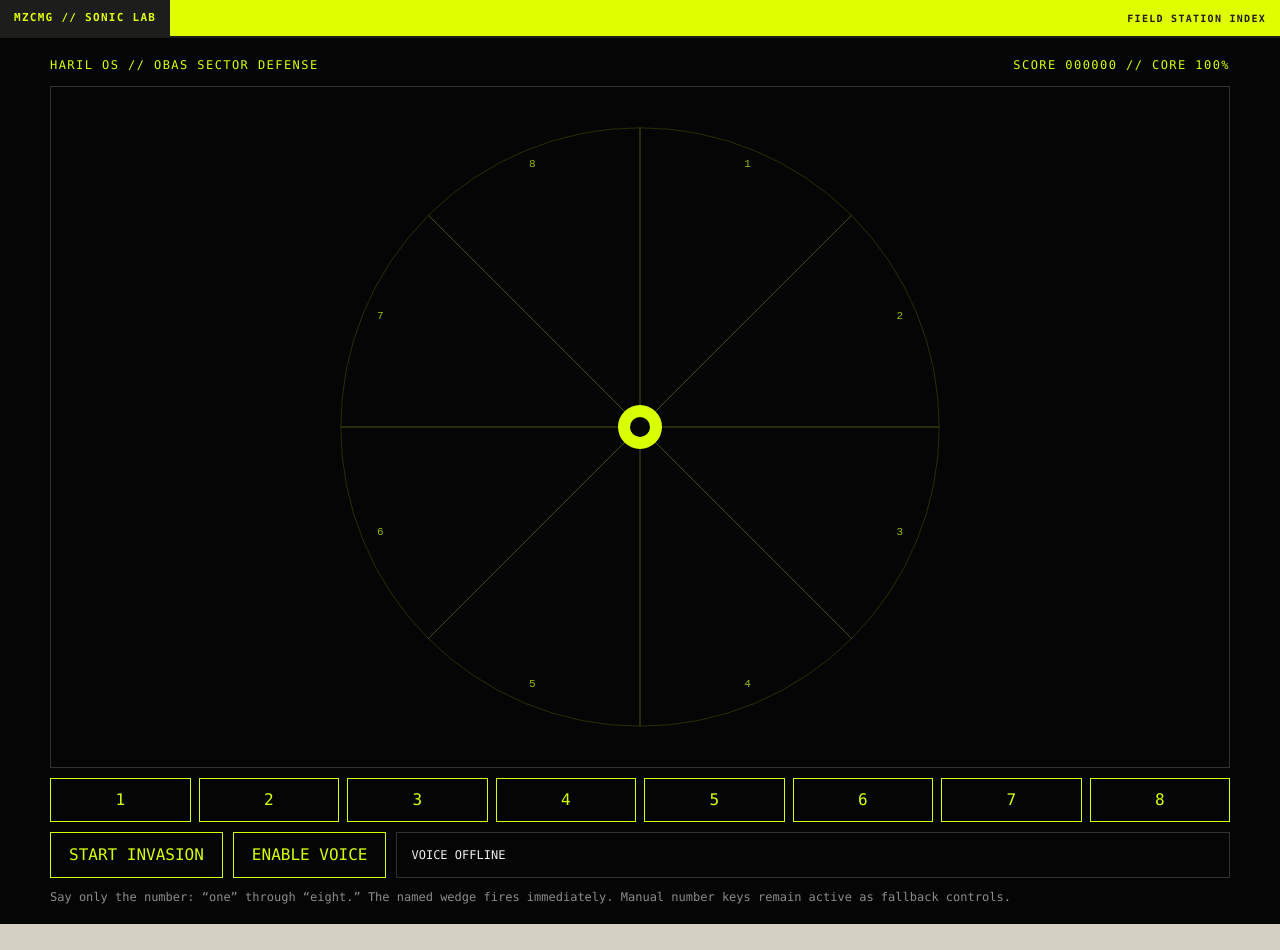
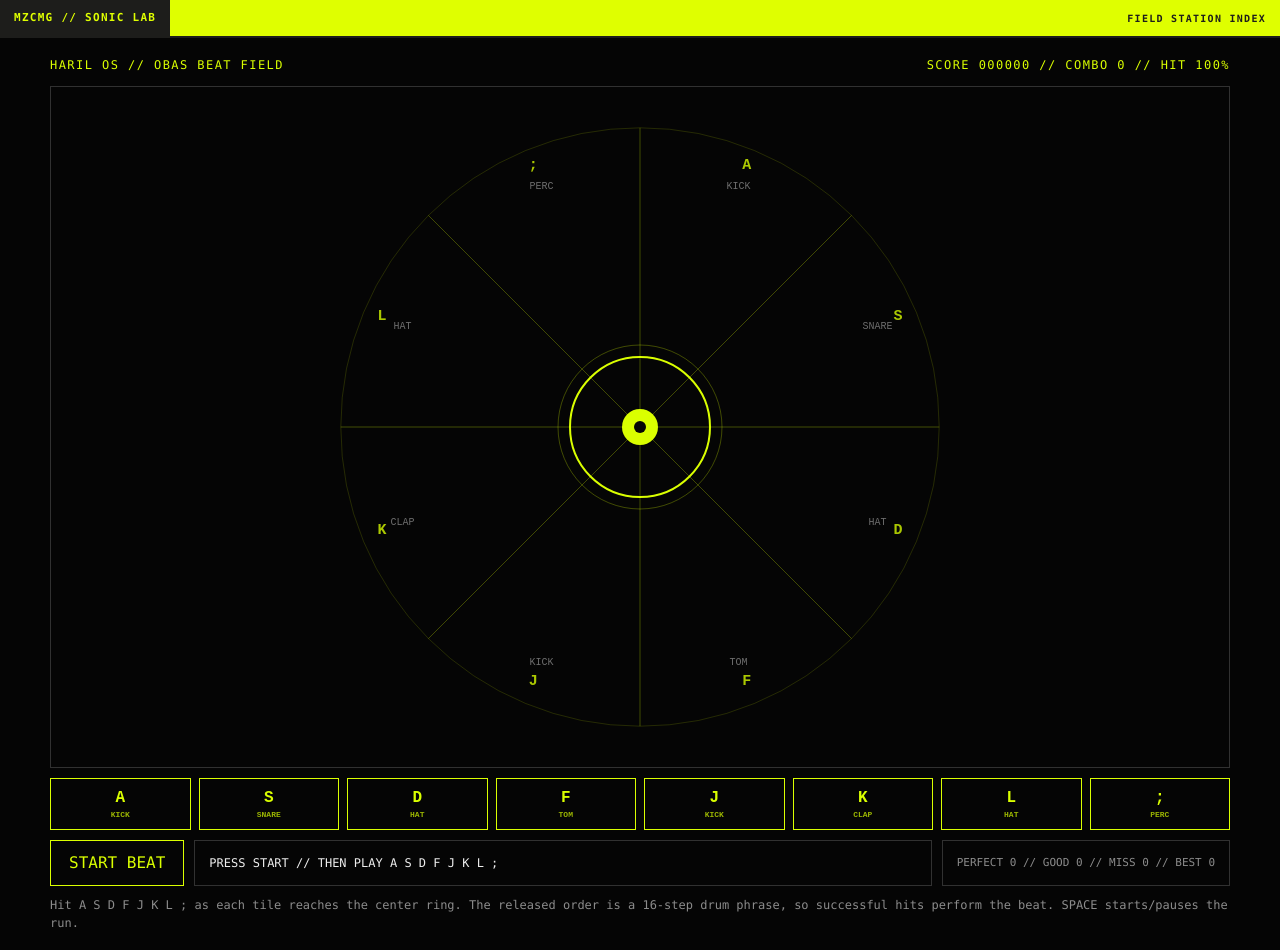
Before and after one commit to matchzimmerman/mz-audio-tools, a Next.js app: page /obas-sector-defense in a window 1280 px wide. Before the commit the page ends 924 px from the top, so only its background shows below. Built offline with nearby package versions, Linux system fonts and the light colour scheme.

Commit message:
Turn OBAS sector defense into keyboard beat game

```diff
--- a/app/obas-sector-defense/page.tsx
+++ b/app/obas-sector-defense/page.tsx
@@ -3,133 +3,204 @@
 import { useEffect, useRef, useState } from 'react';
 
 const SECTORS = 8;
-const WORDS: Record<string, number> = {
-  one: 1, two: 2, three: 3, four: 4,
-  five: 5, six: 6, seven: 7, eight: 8,
+const KEYS = ['a', 's', 'd', 'f', 'j', 'k', 'l', ';'];
+const LABELS = ['A', 'S', 'D', 'F', 'J', 'K', 'L', ';'];
+const VOICES = ['KICK', 'SNARE', 'HAT', 'TOM', 'KICK', 'CLAP', 'HAT', 'PERC'];
+const STEP_MS = 250;
+const TRAVEL_MS = 1800;
+const HIT_RADIUS = 70;
+const PERFECT_WINDOW = 70;
+const GOOD_WINDOW = 135;
+
+type Note = {
+  id: number;
+  sector: number;
+  bornAt: number;
+  hitAt: number;
+  judged: boolean;
+  hit: boolean;
 };
 
-type Invader = { id: number; sector: number; r: number; speed: number; wobble: number };
-type Blast = { sector: number; life: number };
+type Pulse = { sector: number; life: number; strength: number };
 
-function parseSector(text: string) {
-  const t = text.toLowerCase().replace(/[^a-z0-9 ]/g, ' ').replace(/\s+/g, ' ').trim();
-  for (const [word, n] of Object.entries(WORDS)) {
-    if (t === word || t === String(n)) return n;
-  }
-  return null;
-}
+type PatternStep = number[];
+
+const PATTERN: PatternStep[] = [
+  [0, 2], [], [2], [],
+  [1, 2], [], [2], [6],
+  [4, 2], [], [2, 7], [],
+  [5, 2], [], [2], [3, 6],
+];
 
 export default function ObasSectorDefensePage() {
   const canvasRef = useRef<HTMLCanvasElement | null>(null);
-  const invadersRef = useRef<Invader[]>([]);
-  const blastsRef = useRef<Blast[]>([]);
+  const notesRef = useRef<Note[]>([]);
+  const pulsesRef = useRef<Pulse[]>([]);
   const nextIdRef = useRef(1);
-  const recognitionRef = useRef<any>(null);
-  const shouldListenRef = useRef(false);
+  const audioRef = useRef<AudioContext | null>(null);
+  const runningRef = useRef(false);
+  const startTimeRef = useRef(0);
+  const nextStepRef = useRef(0);
 
+  const [running, setRunning] = useState(false);
   const [score, setScore] = useState(0);
-  const [core, setCore] = useState(100);
-  const [heard, setHeard] = useState('VOICE OFFLINE');
-  const [listening, setListening] = useState(false);
-  const [supported, setSupported] = useState(true);
-  const [started, setStarted] = useState(false);
+  const [combo, setCombo] = useState(0);
+  const [bestCombo, setBestCombo] = useState(0);
+  const [status, setStatus] = useState('PRESS START // THEN PLAY A S D F J K L ;');
+  const [lastKey, setLastKey] = useState('—');
+  const [accuracy, setAccuracy] = useState({ perfect: 0, good: 0, miss: 0 });
 
-  function fireSector(sector: number) {
-    blastsRef.current.push({ sector, life: 1 });
-    let hits = 0;
-    invadersRef.current = invadersRef.current.filter((inv) => {
-      if (inv.sector === sector) { hits += 1; return false; }
-      return true;
+  function ensureAudio() {
+    if (!audioRef.current) {
+      const Ctx = window.AudioContext || (window as any).webkitAudioContext;
+      if (Ctx) audioRef.current = new Ctx();
+    }
+    if (audioRef.current?.state === 'suspended') audioRef.current.resume();
+    return audioRef.current;
+  }
+
+  function noiseBuffer(ctx: AudioContext, seconds = 0.18) {
+    const buffer = ctx.createBuffer(1, Math.floor(ctx.sampleRate * seconds), ctx.sampleRate);
+    const data = buffer.getChannelData(0);
+    for (let i = 0; i < data.length; i++) data[i] = Math.random() * 2 - 1;
+    return buffer;
+  }
+
+  function playVoice(sector: number, strength = 1) {
+    const ctx = ensureAudio();
+    if (!ctx) return;
+    const now = ctx.currentTime;
+    const voice = VOICES[sector];
+
+    if (voice === 'KICK') {
+      const osc = ctx.createOscillator();
+      const gain = ctx.createGain();
+      osc.type = 'sine';
+      osc.frequency.setValueAtTime(120, now);
+      osc.frequency.exponentialRampToValueAtTime(42, now + 0.14);
+      gain.gain.setValueAtTime(0.0001, now);
+      gain.gain.exponentialRampToValueAtTime(0.85 * strength, now + 0.006);
+      gain.gain.exponentialRampToValueAtTime(0.0001, now + 0.2);
+      osc.connect(gain).connect(ctx.destination);
+      osc.start(now); osc.stop(now + 0.22);
+      return;
+    }
+
+    if (voice === 'SNARE' || voice === 'CLAP' || voice === 'HAT' || voice === 'PERC') {
+      const src = ctx.createBufferSource();
+      const gain = ctx.createGain();
+      const filter = ctx.createBiquadFilter();
+      src.buffer = noiseBuffer(ctx, voice === 'HAT' ? 0.06 : 0.16);
+      filter.type = voice === 'HAT' ? 'highpass' : 'bandpass';
+      filter.frequency.value = voice === 'HAT' ? 6200 : voice === 'CLAP' ? 1800 : 1200;
+      filter.Q.value = voice === 'HAT' ? 0.7 : 1.1;
+      gain.gain.setValueAtTime(0.55 * strength, now);
+      gain.gain.exponentialRampToValueAtTime(0.0001, now + (voice === 'HAT' ? 0.055 : 0.16));
+      src.connect(filter).connect(gain).connect(ctx.destination);
+      src.start(now);
+      return;
+    }
+
+    const osc = ctx.createOscillator();
+    const gain = ctx.createGain();
+    osc.type = 'triangle';
+    osc.frequency.setValueAtTime(220 + sector * 34, now);
+    osc.frequency.exponentialRampToValueAtTime(95 + sector * 12, now + 0.12);
+    gain.gain.setValueAtTime(0.4 * strength, now);
+    gain.gain.exponentialRampToValueAtTime(0.0001, now + 0.18);
+    osc.connect(gain).connect(ctx.destination);
+    osc.start(now); osc.stop(now + 0.2);
+  }
+
+  function spawnStep(stepIndex: number, now: number) {
+    const lanes = PATTERN[stepIndex % PATTERN.length];
+    for (const sector of lanes) {
+      notesRef.current.push({
+        id: nextIdRef.current++,
+        sector,
+        bornAt: now,
+        hitAt: now + TRAVEL_MS,
+        judged: false,
+        hit: false,
+      });
+    }
+  }
+
+  function judgeSector(sector: number) {
+    if (!runningRef.current) return;
+    const now = performance.now();
+    setLastKey(LABELS[sector]);
+
+    let candidate: Note | null = null;
+    let delta = Infinity;
+    for (const note of notesRef.current) {
+      if (note.sector !== sector || note.judged) continue;
+      const d = Math.abs(note.hitAt - now);
+      if (d < delta) { delta = d; candidate = note; }
+    }
+
+    if (!candidate || delta > GOOD_WINDOW) {
+      setCombo(0);
+      setStatus(`${LABELS[sector]} // EARLY OR LATE`);
+      pulsesRef.current.push({ sector, life: 1, strength: 0.35 });
+      return;
+    }
+
+    candidate.judged = true;
+    candidate.hit = true;
+    const perfect = delta <= PERFECT_WINDOW;
+    const pts = perfect ? 150 : 80;
+    const nextCombo = combo + 1;
+    setScore((v) => v + pts + Math.min(200, nextCombo * 4));
+    setCombo((v) => {
+      const n = v + 1;
+      setBestCombo((b) => Math.max(b, n));
+      return n;
     });
-    if (hits) setScore((s) => s + hits * 100);
-    setHeard(`${sector} // FIRE`);
+    setAccuracy((a) => perfect ? { ...a, perfect: a.perfect + 1 } : { ...a, good: a.good + 1 });
+    setStatus(`${LABELS[sector]} // ${perfect ? 'PERFECT' : 'GOOD'} // ${VOICES[sector]}`);
+    pulsesRef.current.push({ sector, life: 1, strength: perfect ? 1 : 0.72 });
+    playVoice(sector, perfect ? 1 : 0.8);
   }
 
   useEffect(() => {
-    const Recognition = (window as any).SpeechRecognition || (window as any).webkitSpeechRecognition;
-    if (!Recognition) {
-      setSupported(false);
-      setHeard('VOICE UNSUPPORTED IN THIS BROWSER');
-      return;
-    }
-
-    const recognition = new Recognition();
-    recognition.continuous = true;
-    recognition.interimResults = true;
-    recognition.lang = 'en-US';
-
-    recognition.onstart = () => {
-      setListening(true);
-      setHeard('LISTENING // SAY “THREE”');
-    };
-
-    recognition.onresult = (event: any) => {
-      let transcript = '';
-      let finalTranscript = '';
-      for (let i = event.resultIndex; i < event.results.length; i++) {
-        const chunk = event.results[i]?.[0]?.transcript || '';
-        transcript += chunk;
-        if (event.results[i]?.isFinal) finalTranscript += chunk;
+    const onKey = (event: KeyboardEvent) => {
+      if (event.repeat) return;
+      const key = event.key.toLowerCase();
+      const sector = KEYS.indexOf(key);
+      if (sector >= 0) {
+        event.preventDefault();
+        judgeSector(sector);
       }
-
-      if (transcript.trim()) setHeard(transcript.trim().toUpperCase());
-
-      if (finalTranscript.trim()) {
-        const sector = parseSector(finalTranscript);
-        if (sector) fireSector(sector);
-        else setHeard(`${finalTranscript.trim().toUpperCase()} // NO MATCH`);
+      if (event.code === 'Space') {
+        event.preventDefault();
+        toggleRun();
       }
     };
+    window.addEventListener('keydown', onKey);
+    return () => window.removeEventListener('keydown', onKey);
+  });
 
-    recognition.onerror = (event: any) => {
-      const code = String(event?.error || 'unknown').toUpperCase();
-      setHeard(`VOICE ERROR // ${code}`);
-      if (code === 'NOT-ALLOWED' || code === 'SERVICE-NOT-ALLOWED') {
-        shouldListenRef.current = false;
-        setListening(false);
+  function toggleRun() {
+    ensureAudio();
+    setRunning((current) => {
+      const next = !current;
+      runningRef.current = next;
+      if (next) {
+        const now = performance.now();
+        startTimeRef.current = now;
+        nextStepRef.current = 0;
+        notesRef.current = [];
+        pulsesRef.current = [];
+        setScore(0);
+        setCombo(0);
+        setAccuracy({ perfect: 0, good: 0, miss: 0 });
+        setStatus('BEAT RUNNING // FOLLOW THE INCOMING TILES');
+      } else {
+        setStatus('PAUSED // SPACE OR START TO RESUME');
       }
-    };
-
-    recognition.onend = () => {
-      setListening(false);
-      if (shouldListenRef.current) {
-        window.setTimeout(() => {
-          if (!shouldListenRef.current) return;
-          try { recognition.start(); } catch {}
-        }, 180);
-      }
-    };
-
-    recognitionRef.current = recognition;
-
-    return () => {
-      shouldListenRef.current = false;
-      recognitionRef.current = null;
-      try { recognition.abort(); } catch {}
-    };
-  }, []);
-
-  function toggleVoice() {
-    const recognition = recognitionRef.current;
-    if (!recognition) {
-      setHeard('VOICE ENGINE NOT READY');
-      return;
-    }
-
-    if (!shouldListenRef.current) {
-      shouldListenRef.current = true;
-      setHeard('REQUESTING MICROPHONE // SAY “THREE”');
-      try {
-        recognition.start();
-      } catch (err: any) {
-        setHeard(`VOICE START ERROR // ${String(err?.message || err).toUpperCase()}`);
-      }
-    } else {
-      shouldListenRef.current = false;
-      setListening(false);
-      try { recognition.stop(); } catch {}
-      setHeard('VOICE OFFLINE');
-    }
+      return next;
+    });
   }
 
   useEffect(() => {
@@ -139,7 +210,6 @@ export default function ObasSectorDefensePage() {
     if (!ctx) return;
     let raf = 0;
     let last = performance.now();
-    let spawnClock = 0;
 
     const resize = () => {
       const r = canvas.getBoundingClientRect();
@@ -148,95 +218,126 @@ export default function ObasSectorDefensePage() {
       canvas.height = Math.max(1, Math.floor(r.height * dpr));
       ctx.setTransform(dpr, 0, 0, dpr, 0, 0);
     };
-
     resize();
     const ro = new ResizeObserver(resize);
     ro.observe(canvas);
 
     const draw = (now: number) => {
-      const dt = Math.min(40, now - last);
+      const dt = Math.min(50, now - last);
       last = now;
       const w = canvas.clientWidth;
       const h = canvas.clientHeight;
       const cx = w / 2;
       const cy = h / 2;
-      const radius = Math.max(100, Math.min(w, h) * 0.44);
+      const radius = Math.max(150, Math.min(w, h) * 0.44);
+      const wedge = Math.PI * 2 / SECTORS;
 
       ctx.fillStyle = '#050505';
       ctx.fillRect(0, 0, w, h);
 
+      if (runningRef.current) {
+        const elapsed = now - startTimeRef.current;
+        const targetStep = Math.floor(elapsed / STEP_MS) + Math.ceil(TRAVEL_MS / STEP_MS);
+        while (nextStepRef.current <= targetStep) {
+          const scheduledBorn = startTimeRef.current + nextStepRef.current * STEP_MS - TRAVEL_MS;
+          if (scheduledBorn <= now) spawnStep(nextStepRef.current, scheduledBorn);
+          nextStepRef.current += 1;
+        }
+      }
+
       for (let i = 0; i < SECTORS; i++) {
-        const a0 = -Math.PI / 2 + i * (Math.PI * 2 / SECTORS);
-        const a1 = a0 + Math.PI * 2 / SECTORS;
+        const a0 = -Math.PI / 2 + i * wedge;
+        const a1 = a0 + wedge;
+        const am = (a0 + a1) / 2;
+
         ctx.beginPath();
         ctx.moveTo(cx, cy);
         ctx.arc(cx, cy, radius, a0, a1);
         ctx.closePath();
-        ctx.strokeStyle = 'rgba(218,255,0,.16)';
+        ctx.strokeStyle = 'rgba(218,255,0,.15)';
         ctx.lineWidth = 1;
         ctx.stroke();
 
-        const am = (a0 + a1) / 2;
-        ctx.fillStyle = 'rgba(218,255,0,.72)';
-        ctx.font = '11px monospace';
+        ctx.fillStyle = 'rgba(218,255,0,.78)';
+        ctx.font = '700 15px ui-monospace, monospace';
         ctx.textAlign = 'center';
-        ctx.fillText(`${i + 1}`, cx + Math.cos(am) * (radius - 18), cy + Math.sin(am) * (radius - 18));
+        ctx.fillText(LABELS[i], cx + Math.cos(am) * (radius - 20), cy + Math.sin(am) * (radius - 20));
+        ctx.font = '10px ui-monospace, monospace';
+        ctx.fillStyle = 'rgba(255,255,255,.42)';
+        ctx.fillText(VOICES[i], cx + Math.cos(am) * (radius - 42), cy + Math.sin(am) * (radius - 42));
       }
 
-      if (started) {
-        spawnClock += dt;
-        if (spawnClock > 820) {
-          spawnClock = 0;
-          invadersRef.current.push({
-            id: nextIdRef.current++,
-            sector: 1 + Math.floor(Math.random() * SECTORS),
-            r: radius - 20,
-            speed: 0.025 + Math.random() * 0.018,
-            wobble: Math.random() * Math.PI * 2,
-          });
+      // Hit ring
+      ctx.beginPath();
+      ctx.arc(cx, cy, HIT_RADIUS, 0, Math.PI * 2);
+      ctx.strokeStyle = '#daff00';
+      ctx.lineWidth = 2;
+      ctx.stroke();
+      ctx.beginPath();
+      ctx.arc(cx, cy, HIT_RADIUS + 12, 0, Math.PI * 2);
+      ctx.strokeStyle = 'rgba(218,255,0,.28)';
+      ctx.lineWidth = 1;
+      ctx.stroke();
+
+      const survivors: Note[] = [];
+      for (const note of notesRef.current) {
+        const remaining = note.hitAt - now;
+
+        if (!note.judged && remaining < -GOOD_WINDOW) {
+          note.judged = true;
+          setCombo(0);
+          setAccuracy((a) => ({ ...a, miss: a.miss + 1 }));
+          setStatus(`${LABELS[note.sector]} // MISS`);
         }
+
+        if (note.judged && note.hit && remaining < -220) continue;
+        if (note.judged && !note.hit && remaining < -300) continue;
+
+        survivors.push(note);
+
+        const progress = Math.max(0, Math.min(1, 1 - remaining / TRAVEL_MS));
+        const r = radius - 34 - progress * (radius - 34 - HIT_RADIUS);
+        const am = -Math.PI / 2 + (note.sector + 0.5) * wedge;
+        const x = cx + Math.cos(am) * r;
+        const y = cy + Math.sin(am) * r;
+        const size = 9 + progress * 8;
+
+        ctx.save();
+        ctx.translate(Math.round(x), Math.round(y));
+        ctx.rotate(am + Math.PI / 4);
+        ctx.fillStyle = note.hit ? 'rgba(218,255,0,.18)' : '#daff00';
+        ctx.fillRect(-size / 2, -size / 2, size, size);
+        if (!note.hit) {
+          ctx.fillStyle = '#050505';
+          ctx.fillRect(-2.5, -2.5, 5, 5);
+        }
+        ctx.restore();
       }
+      notesRef.current = survivors;
 
-      const survivors: Invader[] = [];
-      for (const inv of invadersRef.current) {
-        inv.r -= inv.speed * dt;
-        inv.wobble += dt * 0.003;
-        if (inv.r < 34) {
-          setCore((v) => Math.max(0, v - 8));
-          continue;
-        }
-        survivors.push(inv);
-        const am = -Math.PI / 2 + (inv.sector - 0.5) * (Math.PI * 2 / SECTORS);
-        const drift = Math.sin(inv.wobble) * 0.05;
-        const x = cx + Math.cos(am + drift) * inv.r;
-        const y = cy + Math.sin(am + drift) * inv.r;
-        ctx.fillStyle = '#daff00';
-        ctx.fillRect(Math.round(x - 6), Math.round(y - 6), 12, 12);
-        ctx.fillStyle = '#050505';
-        ctx.fillRect(Math.round(x - 2), Math.round(y - 2), 4, 4);
-      }
-      invadersRef.current = survivors;
-
-      blastsRef.current = blastsRef.current.filter((b) => {
-        b.life -= dt * 0.0045;
-        if (b.life <= 0) return false;
-        const a0 = -Math.PI / 2 + (b.sector - 1) * (Math.PI * 2 / SECTORS);
-        const a1 = a0 + Math.PI * 2 / SECTORS;
+      pulsesRef.current = pulsesRef.current.filter((pulse) => {
+        pulse.life -= dt * 0.006;
+        if (pulse.life <= 0) return false;
+        const a0 = -Math.PI / 2 + pulse.sector * wedge;
+        const a1 = a0 + wedge;
         ctx.beginPath();
         ctx.moveTo(cx, cy);
-        ctx.arc(cx, cy, radius, a0, a1);
+        ctx.arc(cx, cy, HIT_RADIUS + 38 * (1 - pulse.life), a0, a1);
         ctx.closePath();
-        ctx.fillStyle = `rgba(218,255,0,${Math.max(0, b.life) * 0.82})`;
+        ctx.fillStyle = `rgba(218,255,0,${pulse.life * 0.5 * pulse.strength})`;
         ctx.fill();
         return true;
       });
 
+      // Center sequencer pulse
+      const beatPhase = ((now - startTimeRef.current) % STEP_MS) / STEP_MS;
+      const centerR = 18 + (runningRef.current ? (1 - beatPhase) * 8 : 0);
       ctx.beginPath();
-      ctx.arc(cx, cy, 22, 0, Math.PI * 2);
+      ctx.arc(cx, cy, centerR, 0, Math.PI * 2);
       ctx.fillStyle = '#daff00';
       ctx.fill();
       ctx.beginPath();
-      ctx.arc(cx, cy, 8 + Math.sin(now * 0.006) * 2, 0, Math.PI * 2);
+      ctx.arc(cx, cy, 6, 0, Math.PI * 2);
       ctx.fillStyle = '#050505';
       ctx.fill();
 
@@ -248,42 +349,50 @@ export default function ObasSectorDefensePage() {
       cancelAnimationFrame(raf);
       ro.disconnect();
     };
-  }, [started]);
+  }, []);
+
+  const total = accuracy.perfect + accuracy.good + accuracy.miss;
+  const hitPct = total ? Math.round(((accuracy.perfect + accuracy.good) / total) * 100) : 100;
 
   return (
     <main style={{ minHeight: '100vh', background: '#050505', color: '#daff00', fontFamily: 'ui-monospace, SFMono-Regular, Menlo, monospace', padding: '18px' }}>
       <div style={{ maxWidth: 1180, margin: '0 auto' }}>
         <div style={{ display: 'flex', justifyContent: 'space-between', gap: 16, flexWrap: 'wrap', marginBottom: 12, fontSize: 12, letterSpacing: '.12em' }}>
-          <span>HARIL OS // OBAS SECTOR DEFENSE</span>
-          <span>SCORE {String(score).padStart(6, '0')} // CORE {core}%</span>
+          <span>HARIL OS // OBAS BEAT FIELD</span>
+          <span>SCORE {String(score).padStart(6, '0')} // COMBO {combo} // HIT {hitPct}%</span>
         </div>
 
         <div style={{ border: '1px solid #313131', background: '#000' }}>
           <canvas ref={canvasRef} style={{ width: '100%', height: 'min(68vw, 680px)', minHeight: 420, display: 'block' }} />
         </div>
 
-        <div style={{ display: 'grid', gridTemplateColumns: 'repeat(auto-fit,minmax(120px,1fr))', gap: 8, marginTop: 10 }}>
-          {Array.from({ length: 8 }, (_, i) => i + 1).map((n) => (
-            <button key={n} onClick={() => fireSector(n)} style={{ minHeight: 44, border: '1px solid #daff00', background: '#050505', color: '#daff00', font: 'inherit', cursor: 'pointer' }}>
-              {n}
+        <div style={{ display: 'grid', gridTemplateColumns: 'repeat(8,minmax(44px,1fr))', gap: 8, marginTop: 10 }}>
+          {LABELS.map((label, i) => (
+            <button
+              key={label}
+              onClick={() => judgeSector(i)}
+              aria-label={`${label} ${VOICES[i]}`}
+              style={{ minHeight: 52, border: '1px solid #daff00', background: lastKey === label ? '#daff00' : '#050505', color: lastKey === label ? '#050505' : '#daff00', font: '700 16px ui-monospace, monospace', cursor: 'pointer' }}
+            >
+              {label}<span style={{ display: 'block', fontSize: 8, marginTop: 3, opacity: .7 }}>{VOICES[i]}</span>
             </button>
           ))}
         </div>
 
         <div style={{ display: 'flex', gap: 10, flexWrap: 'wrap', marginTop: 10 }}>
-          <button onClick={() => setStarted((v) => !v)} style={{ minHeight: 46, padding: '0 18px', border: '1px solid #daff00', background: started ? '#daff00' : '#050505', color: started ? '#050505' : '#daff00', font: 'inherit', cursor: 'pointer' }}>
-            {started ? 'PAUSE INVASION' : 'START INVASION'}
+          <button onClick={toggleRun} style={{ minHeight: 46, padding: '0 18px', border: '1px solid #daff00', background: running ? '#daff00' : '#050505', color: running ? '#050505' : '#daff00', font: 'inherit', cursor: 'pointer' }}>
+            {running ? 'PAUSE BEAT' : 'START BEAT'}
           </button>
-          <button onClick={toggleVoice} disabled={!supported} style={{ minHeight: 46, padding: '0 18px', border: '1px solid #daff00', background: listening ? '#daff00' : '#050505', color: listening ? '#050505' : '#daff00', font: 'inherit', cursor: supported ? 'pointer' : 'not-allowed', opacity: supported ? 1 : .4 }}>
-            {supported ? (listening ? 'VOICE ACTIVE' : 'ENABLE VOICE') : 'VOICE UNSUPPORTED'}
-          </button>
-          <div style={{ flex: '1 1 280px', minHeight: 46, border: '1px solid #313131', display: 'flex', alignItems: 'center', padding: '0 14px', color: '#eee', fontSize: 12 }}>
-            {heard}
+          <div style={{ flex: '1 1 300px', minHeight: 46, border: '1px solid #313131', display: 'flex', alignItems: 'center', padding: '0 14px', color: '#eee', fontSize: 12 }}>
+            {status}
+          </div>
+          <div style={{ minHeight: 46, border: '1px solid #313131', display: 'flex', alignItems: 'center', padding: '0 14px', color: '#8c8c8c', fontSize: 11 }}>
+            PERFECT {accuracy.perfect} // GOOD {accuracy.good} // MISS {accuracy.miss} // BEST {bestCombo}
           </div>
         </div>
 
         <p style={{ color: '#8c8c8c', fontSize: 12, lineHeight: 1.5, marginTop: 10 }}>
-          Say only the number: “one” through “eight.” The named wedge fires immediately. Manual number keys remain active as fallback controls.
+          Hit A S D F J K L ; as each tile reaches the center ring. The released order is a 16-step drum phrase, so successful hits perform the beat. SPACE starts/pauses the run.
         </p>
       </div>
     </main>
```
